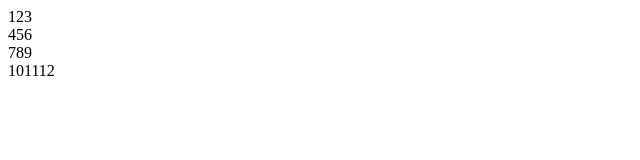
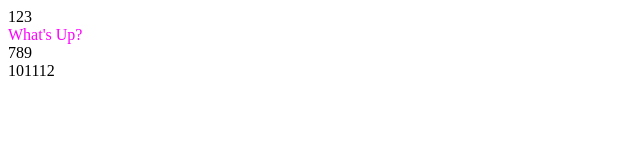
Before and after one commit to JCHA816/luminous, a plain HTML site: page index.html in a window 1280 px wide. Shown: the full height of the page, 0-640 px from the left. Drawn offline with Linux system fonts and the light colour scheme.

Commit message:
Add files via upload

```diff
--- a/index.html
+++ b/index.html
@@ -2,12 +2,15 @@
 <html lang="en">
 <head>
 	<meta charset="UTF-8">
+	<style>
+		body { color: black;}
+		header	{color: magenta;}
+	</style>
 	<title>Git Test</title>
-	<link rel="stylesheet" href="css/main.css">
 </head>
 <body>
 <nav>123</nav>
-<header>456</header>
+<header>What's Up?</header>
 <main>789</main>
 <footer>101112</footer>
 
```
